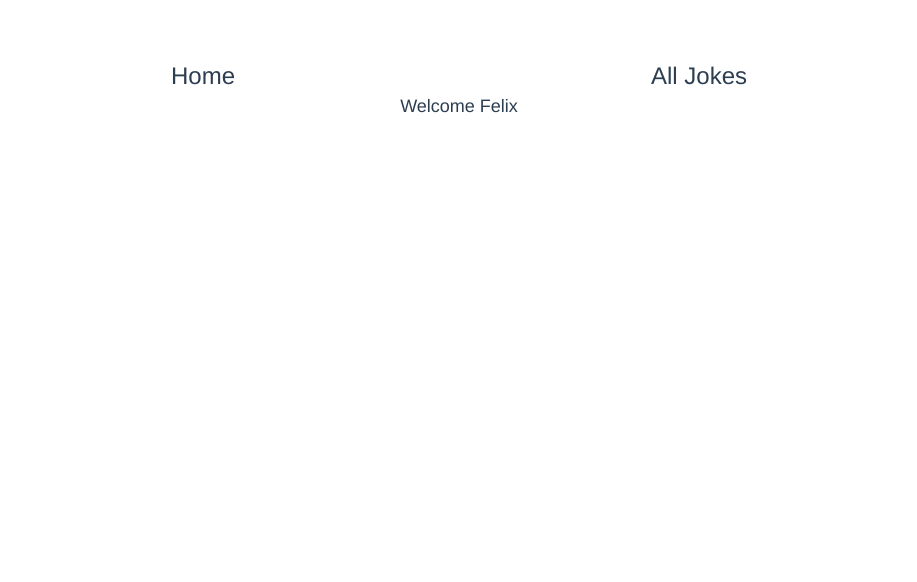
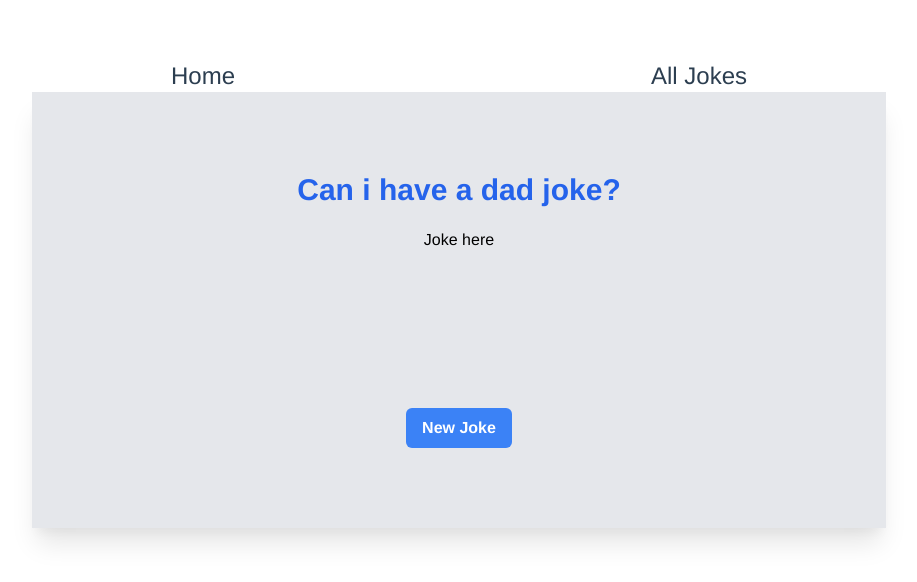
Before and after one commit to felixivance/vue-dad-jokes, a Vue app: page / in a window 1280 px wide. Shown: the top 582 px of the page, without its empty margins (181-1098 px from the left). Built offline with nearby package versions, Linux system fonts and the light colour scheme.

Commit message:
homepage setup

```diff
--- a/src/components/Home.vue
+++ b/src/components/Home.vue
@@ -1,5 +1,18 @@
 <template>
-    <div>
-        <p class="text-lg">Welcome Felix</p>
+    <div class="home shadow-xl bg-gray-200 w-8/12 mx-auto p-20">
+        <h2 class="text-3xl text-blue-600 font-extrabold">Can i have a dad joke?</h2>
+        <h3 class="h-40 text-black pt-5 pb-5">Joke here</h3>
+
+        <button class="bg-blue-500 hover:bg-blue-700 text-white font-bold py-2 px-4 rounded-md mt-10 focus:outline-none">
+            New Joke
+        </button>
+
     </div>
 </template>
+
+<script>
+export default {
+    name: "Home"
+
+}
+</script>
--- a/src/store/index.js
+++ b/src/store/index.js
@@ -6,16 +6,25 @@ Vue.use(Vuex);
 
 export default new Vuex.Store({
     state:{
-        currentJoke:'',
+        currentJoke:'This is a joke',
         allJokes:[]
     },
     mutations:{
-
+        //syncronous
+        setCurrentJoke(state, payload){
+            state.currentJoke = payload
+            state.allJokes.push(payload)
+        }
     },
     actions:{
-
+        //
     },
     modules:{
 
+    },
+    getters:{
+        getCurrentJoke(state){
+            return state.currentJoke;
+        }
     }
 })
```
